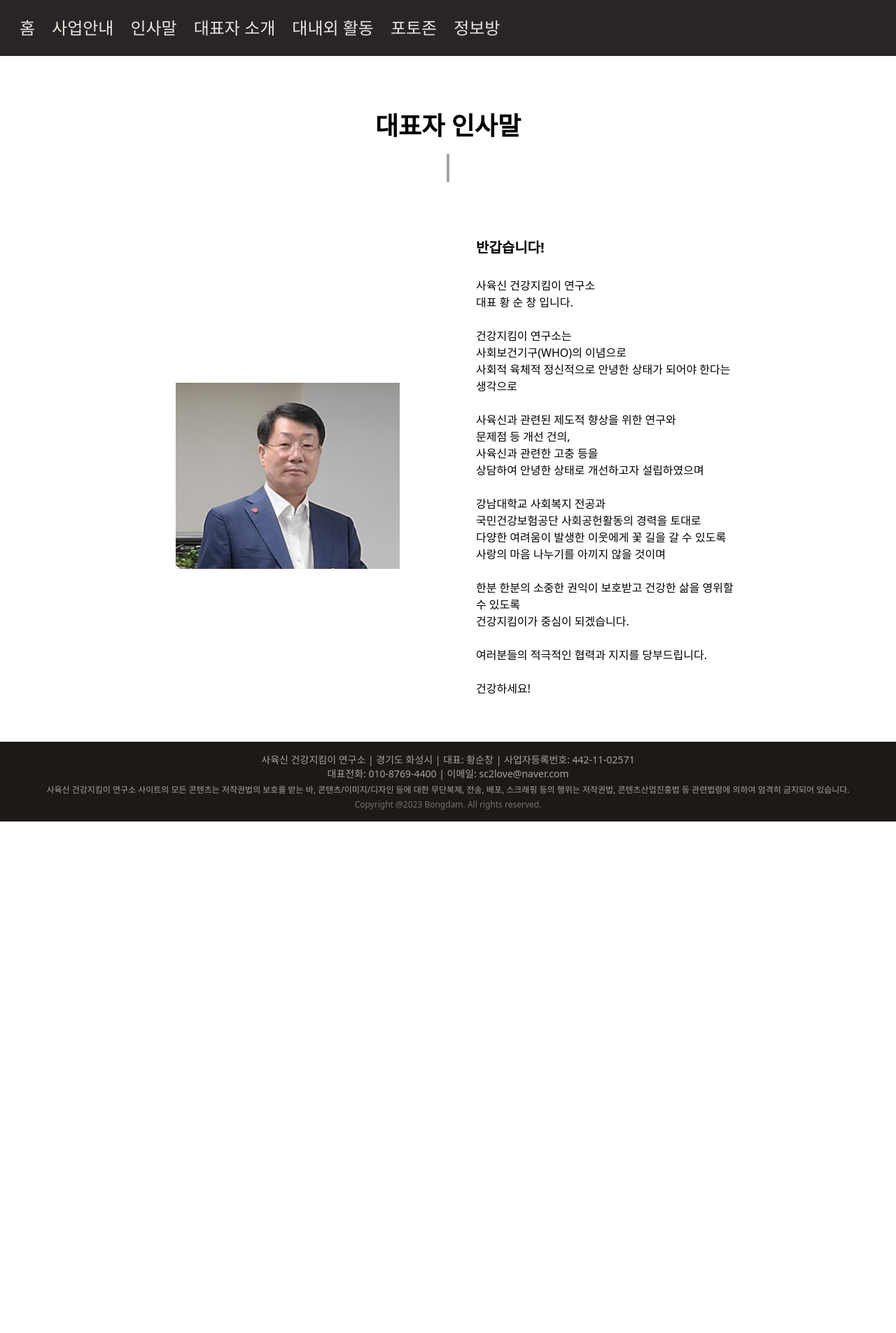
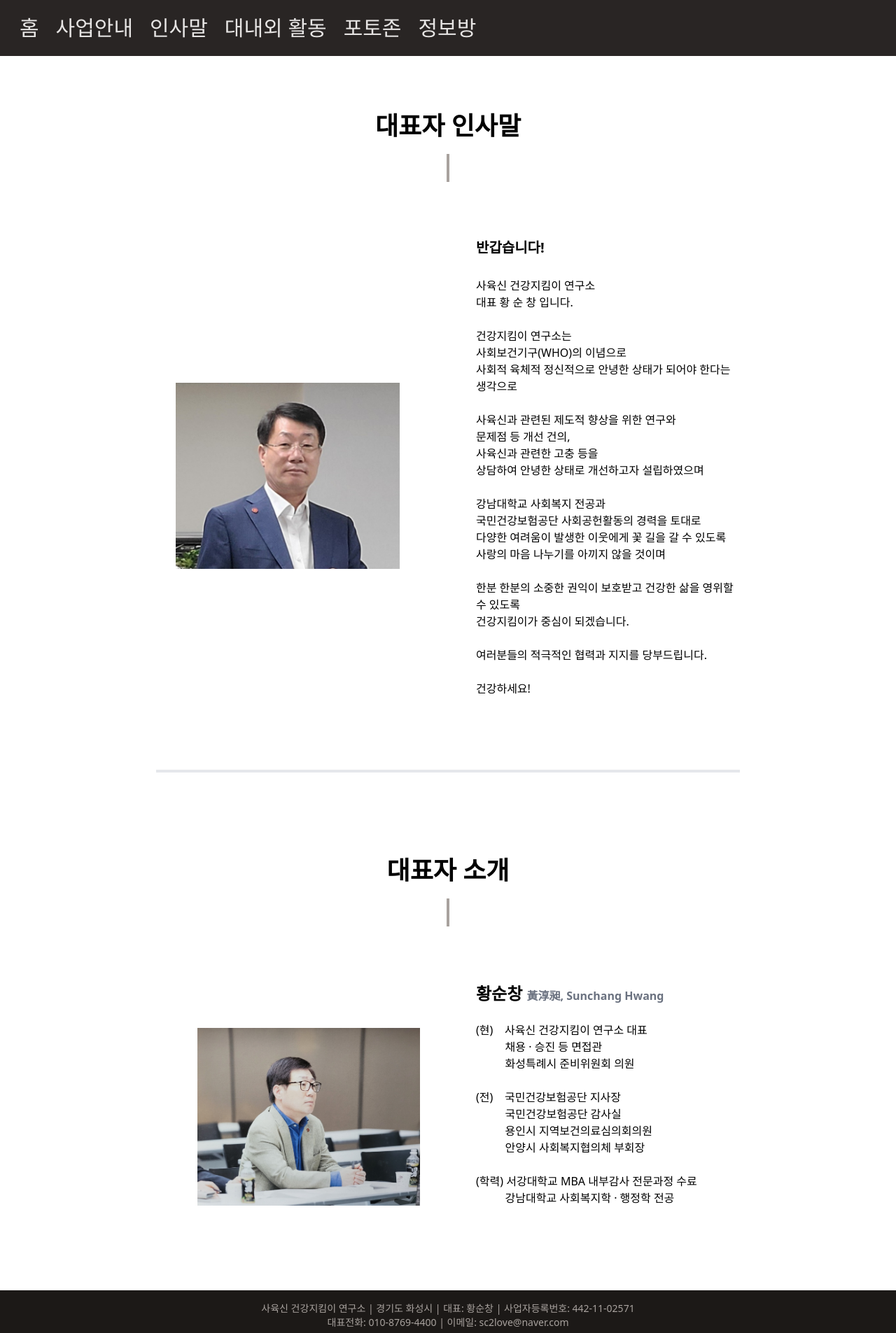
Before and after one commit to hjiwon/father2, a Next.js app: page /company in a window 1280 px wide. Shown: the top 1905 px of the page at 70% size. Before the commit the page ends 1174 px from the top, so only its background shows below. Built offline with nearby package versions, Linux system fonts and the light colour scheme.

Commit message:
feat: 인사말, 대표자 소개 병합

```diff
--- a/src/app/company/page.jsx
+++ b/src/app/company/page.jsx
@@ -2,12 +2,12 @@ import Image from "next/image";
 
 const Hello = () => {
     return (
-        <div className="flex flex-col items-center">
+        <div className="flex flex-col items-center mb-20">
 
           <h1 className='text-4xl font-bold mt-20 mb-5'>대표자 인사말</h1>
           <div className="h-10 w-1 border border-x-2 border-stone-400 mb-10"/>
 
-          <div className="flex my-10 gap-20">
+          <div className="flex my-10 gap-20 pb-20 border-b-4">
             <div className="w-1/2 flex items-center justify-center">
               <Image className="w-80 my-10 object-contain" src="/Hello.jpeg" alt="" width={1000} height={1000} />
             </div>
@@ -39,6 +39,36 @@ const Hello = () => {
             </div>
           </div>
 
+
+        <h1 className='text-4xl font-bold mt-20 mb-5'>대표자 소개</h1>
+          <div className="h-10 w-1 border border-x-2 border-stone-400 mb-10"/>
+
+
+          <div className="flex items-center my-10 gap-20">
+            <div className="w-1/2 flex items-center justify-center">
+              <Image className="w-80 mt-16 object-contain" src="/Info2.jpeg" alt="" width={1000} height={1000} />
+            </div>
+
+            <div className="break-words w-1/2">
+              <span className="text-2xl font-semibold">황순창 </span>
+              <span className="text-base text-gray-500 font-semibold">黃淳昶, Sunchang Hwang <br /> <br /></span>
+
+              <span >
+                (현)&nbsp;&nbsp;&nbsp;&nbsp;{`사육신 건강지킴이 연구소 대표`} <br />
+                &nbsp;&nbsp;&nbsp;&nbsp;&nbsp;&nbsp;&nbsp;&nbsp;&nbsp;&nbsp;{`채용 · 승진 등 면접관`}<br />
+                &nbsp;&nbsp;&nbsp;&nbsp;&nbsp;&nbsp;&nbsp;&nbsp;&nbsp;&nbsp;{`화성특례시 준비위원회 의원`}<br /> <br />
+
+                (전) &nbsp;&nbsp;&nbsp;{`국민건강보험공단 지사장`} <br />
+                &nbsp;&nbsp;&nbsp;&nbsp;&nbsp;&nbsp;&nbsp;&nbsp;&nbsp;&nbsp;{`국민건강보험공단 감사실`}<br />
+                &nbsp;&nbsp;&nbsp;&nbsp;&nbsp;&nbsp;&nbsp;&nbsp;&nbsp;&nbsp;{`용인시 지역보건의료심의회의원`}<br />
+                &nbsp;&nbsp;&nbsp;&nbsp;&nbsp;&nbsp;&nbsp;&nbsp;&nbsp;&nbsp;{`안양시 사회복지협의체 부회장`}<br /> <br />
+
+                (학력) 서강대학교 MBA 내부감사 전문과정 수료 <br />
+                &nbsp;&nbsp;&nbsp;&nbsp;&nbsp;&nbsp;&nbsp;&nbsp;&nbsp;&nbsp;{`강남대학교 사회복지학 · 행정학 전공`}
+              </span>
+            </div>
+          </div>
+
         </div>
     )
 }
--- a/src/app/info/page.jsx
+++ /dev/null
@@ -1,40 +0,0 @@
-import Image from "next/image";
-
-const Info = () => {
-  return (
-    <div className="flex flex-col items-center">
-
-      <h1 className='text-4xl font-bold mt-20 mb-5'>대표자 소개</h1>
-      <div className="h-10 w-1 border border-x-2 border-stone-400 mb-10"/>
-
-
-      <div className="flex items-center my-10 gap-20">
-        <div className="w-1/2 flex items-center justify-center">
-          <Image className="w-80 mt-16 object-contain" src="/Info2.jpeg" alt="" width={1000} height={1000} />
-        </div>
-
-        <div className="break-words w-1/2">
-          <span className="text-2xl font-semibold">황순창 </span>
-          <span className="text-base text-gray-500 font-semibold">黃淳昶, Sunchang Hwang <br /> <br /></span>
-
-          <span >
-            (현)&nbsp;&nbsp;&nbsp;&nbsp;{`사육신 건강지킴이 연구소 대표`} <br />
-            &nbsp;&nbsp;&nbsp;&nbsp;&nbsp;&nbsp;&nbsp;&nbsp;&nbsp;&nbsp;{`채용 · 승진 등 면접관`}<br />
-            &nbsp;&nbsp;&nbsp;&nbsp;&nbsp;&nbsp;&nbsp;&nbsp;&nbsp;&nbsp;{`화성특례시 준비위원회 의원`}<br /> <br />
-
-            (전) &nbsp;&nbsp;&nbsp;{`국민건강보험공단 지사장`} <br />
-            &nbsp;&nbsp;&nbsp;&nbsp;&nbsp;&nbsp;&nbsp;&nbsp;&nbsp;&nbsp;{`국민건강보험공단 감사실`}<br />
-            &nbsp;&nbsp;&nbsp;&nbsp;&nbsp;&nbsp;&nbsp;&nbsp;&nbsp;&nbsp;{`용인시 지역보건의료심의회의원`}<br />
-            &nbsp;&nbsp;&nbsp;&nbsp;&nbsp;&nbsp;&nbsp;&nbsp;&nbsp;&nbsp;{`안양시 사회복지협의체 부회장`}<br /> <br />
-
-            (학력) 서강대학교 MBA 내부감사 전문과정 수료 <br />
-            &nbsp;&nbsp;&nbsp;&nbsp;&nbsp;&nbsp;&nbsp;&nbsp;&nbsp;&nbsp;{`강남대학교 사회복지학 · 행정학 전공`}
-          </span>
-        </div>
-      </div>
-
-    </div>
-  )
-}
-
-export default Info;
--- a/src/components/Navbar.jsx
+++ b/src/components/Navbar.jsx
@@ -2,12 +2,11 @@ import Link from 'next/link';
 
 const Navbar = () => {
   return (
-    <div className="bg-stone-800 h-20 flex items-center p-5 w-screen text-2xl">
+    <div className="bg-stone-800 h-20 flex items-center p-5 w-screen text-3xl">
       <ol className="flex gap-6 items-center p-2 text-stone-200">
         <Link href='/' className="hover:underline hover:underline-offset-8">홈</Link>
         <Link href='/business' className="hover:underline hover:underline-offset-8">사업안내</Link>
         <Link href='/company' className="hover:underline hover:underline-offset-8">인사말</Link>
-        <Link href='/info' className="hover:underline hover:underline-offset-8">대표자 소개</Link>
         <Link href='/notion' className="hover:underline hover:underline-offset-8">대내외 활동</Link>
         <Link href='/photozone' className="hover:underline hover:underline-offset-8">포토존</Link>
         <Link href='/health' className="hover:underline hover:underline-offset-8">정보방</Link>
```
